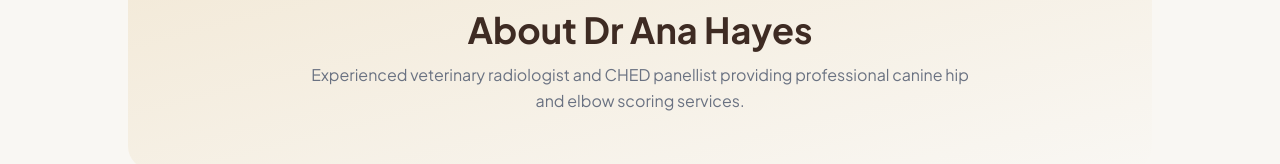
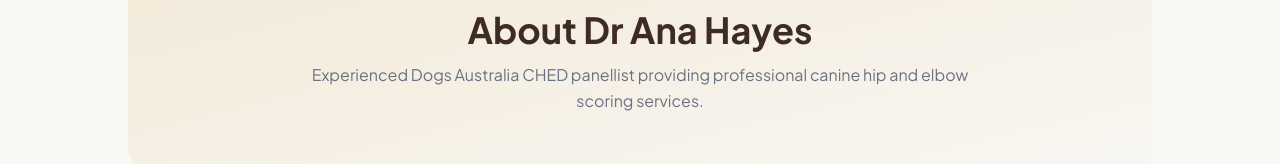
Before and after one commit to CodedBeats/Hayes_Hip_and_Elbow_Scoring, a Next.js app: page /about in a window 1280 px wide. Shown: the part 198-362 px from the top of the page. Built offline with nearby package versions, Linux system fonts and the light colour scheme; no server answers.

Commit message:
fix: wording update from last email feedback

```diff
--- a/app/(main)/about/page.tsx
+++ b/app/(main)/about/page.tsx
@@ -167,7 +167,7 @@ const AboutPage = () => {
                     <SectionHeading
                         eyebrow="MEET OUR EXPERT"
                         title="About Dr Ana Hayes"
-                        subtitle="Experienced veterinary radiologist and CHED panellist providing professional canine hip and elbow scoring services."
+                        subtitle="Experienced Dogs Australia CHED panellist providing professional canine hip and elbow scoring services."
                     />
                 </div>
             </section>
```
